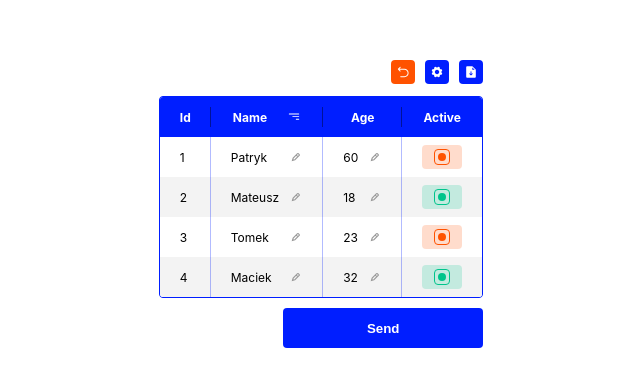
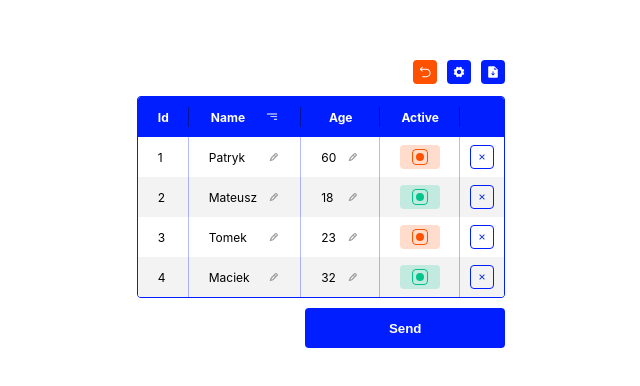
Before and after one commit to obrebskim/DynamicTable, a React (Vite) app: page / in a window 1280 px wide. Shown: the part 196-582 px from the top of the page, without its empty margins (319-959 px from the left). Built offline with nearby package versions, Linux system fonts and the light colour scheme.

Commit message:
FIX - fix styled for DTButtonCell and DTRowButton

```diff
--- a/src/App.tsx
+++ b/src/App.tsx
@@ -1,41 +1,55 @@
-import DynamicTable from './components/DynamicTable/DynamicTable';
-import { TDTColumnDefs } from './components/DynamicTable/types/types';
+import DynamicTable from "./components/DynamicTable/DynamicTable";
+import DTCloseIcon from "./components/DynamicTable/components/Icons/DTClose.icon";
+import { TDTColumnDefs } from "./components/DynamicTable/types/types";
 
 type TData = { id: number; name: string; age: number; isActive: boolean };
 
 const data: TData[] = [
-  { id: 1, age: 60, isActive: false, name: 'Patryk' },
-  { id: 2, age: 18, isActive: true, name: 'Mateusz' },
-  { id: 3, age: 23, isActive: false, name: 'Tomek' },
-  { id: 4, age: 32, isActive: true, name: 'Maciek' },
+  { id: 1, age: 60, isActive: false, name: "Patryk" },
+  { id: 2, age: 18, isActive: true, name: "Mateusz" },
+  { id: 3, age: 23, isActive: false, name: "Tomek" },
+  { id: 4, age: 32, isActive: true, name: "Maciek" },
 ];
 
 const config: TDTColumnDefs<TData> = {
   columns: [
-    { label: 'Id', propertyName: 'id' },
-    { label: 'Name', propertyName: 'name', interactions: { editable: true, sortable: true } },
+    { label: "Id", propertyName: "id" },
     {
-      label: 'Age',
-      propertyName: 'age',
-      type: 'dropdown',
+      label: "Name",
+      propertyName: "name",
+      interactions: { editable: true, sortable: true },
+    },
+    {
+      label: "Age",
+      propertyName: "age",
+      type: "dropdown",
       interactions: { editable: true },
       options: [
-        { label: '10', value: 10 },
-        { label: '29', value: 29 },
+        { label: "10", value: 10 },
+        { label: "29", value: 29 },
       ],
     },
-    { label: 'Active', propertyName: 'isActive' },
+    { label: "Active", propertyName: "isActive" },
   ],
   options: {
     rowSeparator: true,
     selectableRow: true,
+    rowButtons: [
+      {
+        label: <DTCloseIcon />,
+        fn: (row: TData) => {
+          console.log(row);
+        },
+        title: "Delete",
+      },
+    ],
     buttons: [
       {
-        label: 'Send',
+        label: "Send",
         fn: (row: TData[]) => {
           console.log(row);
         },
-        title: 'Send',
+        title: "Send",
       },
     ],
   },
--- a/src/components/DynamicTable/components/Buttons/DTRowButton/DTRowButton.module.css
+++ b/src/components/DynamicTable/components/Buttons/DTRowButton/DTRowButton.module.css
@@ -2,17 +2,19 @@
   --size: 2.4rem;
   height: var(--size);
   width: auto;
+  min-width: var(--size);
   display: flex;
   justify-content: center;
   align-items: center;
   border: none;
   padding: 0 1rem;
-  background-color: var(--primary-c);
+  background-color: transparent;
+  color: var(--primary-c);
+  border: 1px solid var(--primary-c);
   border-radius: var(--radius, 0.4rem);
   outline: 1px solid transparent;
   font-weight: bold;
-  color: white;
-  transition: all 0.2s;
+  transition: all 0.1s;
   cursor: pointer;
   box-sizing: border-box;
 
@@ -35,8 +37,11 @@
   }
 
   &.icon {
-    width: var(--size);
-    min-width: var(--size);
     padding: 0;
+
+    svg {
+      width: 1.4rem;
+      height: 1.4rem;
+    }
   }
 }
--- a/src/components/DynamicTable/components/TableComponents/DTButtonsCell/DTButtonSCell.module.css
+++ b/src/components/DynamicTable/components/TableComponents/DTButtonsCell/DTButtonSCell.module.css
@@ -1,4 +1,8 @@
-.td {
-  position: relative;
-  padding: 0 2rem;
+.cell {
+  width: 100%;
+  height: 100%;
+  display: flex;
+  padding: 0 1rem;
+  align-items: center;
+  gap: 1rem;
 }
--- a/src/components/DynamicTable/components/TableComponents/DTButtonsCell/DTButtonsCell.tsx
+++ b/src/components/DynamicTable/components/TableComponents/DTButtonsCell/DTButtonsCell.tsx
@@ -1,11 +1,11 @@
-import style from './DTButtonSCell.module.css';
+import style from "./DTButtonSCell.module.css";
 
 type Props = { children: JSX.Element | JSX.Element[] };
 
 const DTButtonsCell = ({ children }: Props) => {
   return (
     <td className={style.td}>
-      <div>{children}</div>
+      <div className={style.cell}>{children}</div>
     </td>
   );
 };
--- a/src/components/DynamicTable/types/types.ts
+++ b/src/components/DynamicTable/types/types.ts
@@ -1,6 +1,6 @@
-export type TDTSortDirection = 'asc' | 'desc';
+export type TDTSortDirection = "asc" | "desc";
 
-export type TDTCellType = 'dropdown' | 'date';
+export type TDTCellType = "dropdown" | "date";
 
 export type TDTId = string | number;
 
@@ -12,7 +12,7 @@ type TDTButton<T> = {
 };
 
 type TDTRowButton<T> = {
-  label: string;
+  label: string | JSX.Element;
   title?: string;
   color?: string;
   fn: (data: T) => void;
```
